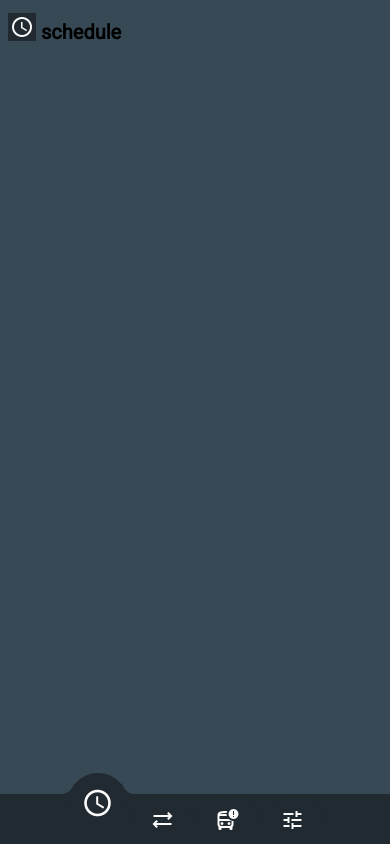
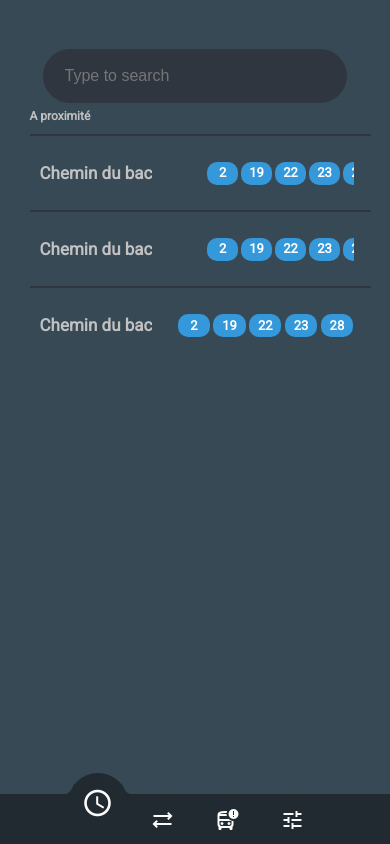
Before and after one commit to jeremie-arcidiacono/OpenTPG, a website: page src/www/index.html in a window 390 px wide. Drawn offline with Linux system fonts and the light colour scheme; some packages are replaced by stand-ins of ours.

Commit message:
add front from depart

```diff
--- a/src/www/index.html
+++ b/src/www/index.html
@@ -6,13 +6,62 @@
     <meta name="viewport" content="width=device-width, initial-scale=1.0" />
     <title>Document</title>
   </head>
-  <body onload="onLoad()" style="background-color: #374955">
+  <body style="background-color: #374955">
     <main>
       <div id="schedule" style="display: block">
         <h1>
-          <span class="material-icons-outlined"> schedule </span>
-          <span>schedule</span>
+          <div class="search-box">
+            <input
+              type="text"
+              placeholder="Type to search"
+              class="search-txt"
+            />
+          </div>
         </h1>
+
+        <div class="stop">
+          <div class="text-prox">
+            <h4>A proximité</h4>
+          </div>
+
+          <div class="stop-prox">
+            <div class="bus-stop">
+              <p class="stop-name">Chemin du bac</p>
+              <div class="bus-numbers">
+                <span class="span-bus-number">2</span>
+                <span class="span-bus-number">19</span>
+                <span class="span-bus-number">22</span>
+                <span class="span-bus-number">23</span>
+                <span class="span-bus-number">28</span>
+              </div>
+            </div>
+            <div class="bus-stop">
+              <p class="stop-name">Chemin du bac</p>
+              <div class="bus-numbers">
+                <span class="span-bus-number">2</span>
+                <span class="span-bus-number">19</span>
+                <span class="span-bus-number">22</span>
+                <span class="span-bus-number">23</span>
+                <span class="span-bus-number">28</span>
+              </div>
+            </div>
+            <div class="bus-stop">
+              <p class="stop-name">Chemin du bac</p>
+              <div class="bus-numbers">
+                <span class="span-bus-number">2</span>
+                <span class="span-bus-number">19</span>
+                <span class="span-bus-number">22</span>
+                <span class="span-bus-number">23</span>
+                <span class="span-bus-number">28</span>
+                <span class="span-bus-number">2</span>
+                <span class="span-bus-number">19</span>
+                <span class="span-bus-number">22</span>
+                <span class="span-bus-number">23</span>
+                <span class="span-bus-number">28</span>
+              </div>
+            </div>
+          </div>
+        </div>
       </div>
       <div id="sync_alt" style="display: none">
         <h1>
@@ -53,6 +102,12 @@
     </div>
   </body>
   <script src="cordova.js"></script>
+  <script src="js/inc/models/station.js"></script>
+  <script src="js/inc/models/stop.js"></script>
+  <script src="js/inc/models/bus.js"></script>
+  <script src="js/inc/dataProviders/localData.js"></script>
+  <script src="js/inc/dataProviders/remoteData.js"></script>
+  <script src="js/inc/dataProviders/data.js"></script>
   <script src="js/index.js"></script>
 </html>
 
@@ -260,7 +315,7 @@
     width: 13px;
     height: 13px;
     border-bottom: 4px solid #202a30;
-    top: 8px;
+    top: 9px;
   }
   .tab-style2 .active:before {
     border-bottom-right-radius: 100%;
@@ -389,6 +444,100 @@
     border: 2px solid #202a30;
     color: #fcfcfc;
   }
+
+  .search-box {
+    position: absolute;
+    top: 9%;
+    left: 50%;
+    transform: translate(-50%, -50%);
+    background-color: #2f3640;
+    height: 40px;
+    border-radius: 40px;
+    padding: 7px;
+  }
+  .search-box:hover > .search-txt {
+    width: 310px;
+    padding: 0 6px;
+  }
+
+  .search-txt {
+    border: none;
+    background: none;
+    outline: none;
+    float: left;
+    padding: 0;
+    color: white;
+    font-size: 16px;
+    transition: 0.4s;
+    line-height: 40px;
+    width: 290px;
+    margin-left: 5%;
+  }
+
+  .stop {
+    position: absolute;
+    top: 11%;
+    left: 5%;
+    width: 90%;
+  }
+
+  .text-prox {
+    color: #c2c2c2;
+    font-size: 12px;
+    font-weight: bold;
+    margin-left: 10px;
+  }
+
+  .stop-prox {
+    color: #c2c2c2;
+    font-size: 17px;
+    font-weight: bold;
+    margin-left: 10px;
+    position: relative;
+    top: -5px;
+  }
+
+  .bus-numbers {
+    display: inline-flex;
+    float: right;
+    min-width: 50px;
+    margin-right: 2%;
+    margin-top: 16px;
+    overflow: hidden;
+    text-overflow: ellipsis;
+    white-space: nowrap;
+    max-width: 180px;
+  }
+
+  .span-bus-number {
+    font-size: 13px;
+    color: #fff;
+    background-color: #3498db;
+    padding: 1% 2%;
+    border-radius: 10px;
+    float: right;
+    height: 20px;
+    width: 30px;
+    text-align: center;
+    line-height: 20px;
+    margin-left: 2%;
+    min-width: 25px;
+  }
+
+  .stop-name {
+    display: inline-flex;
+    max-width: 47% !important;
+    overflow: hidden;
+    text-overflow: ellipsis;
+    white-space: nowrap;
+  }
+
+  .bus-stop {
+    border-top: 2px solid #2f3640;
+    padding: 10px;
+    border-top-left-radius: 1px;
+    border-top-right-radius: 1px;
+  }
 </style>
 
 <script>
```
Also changed, not shown: src/package.json (line endings or trailing spaces).
